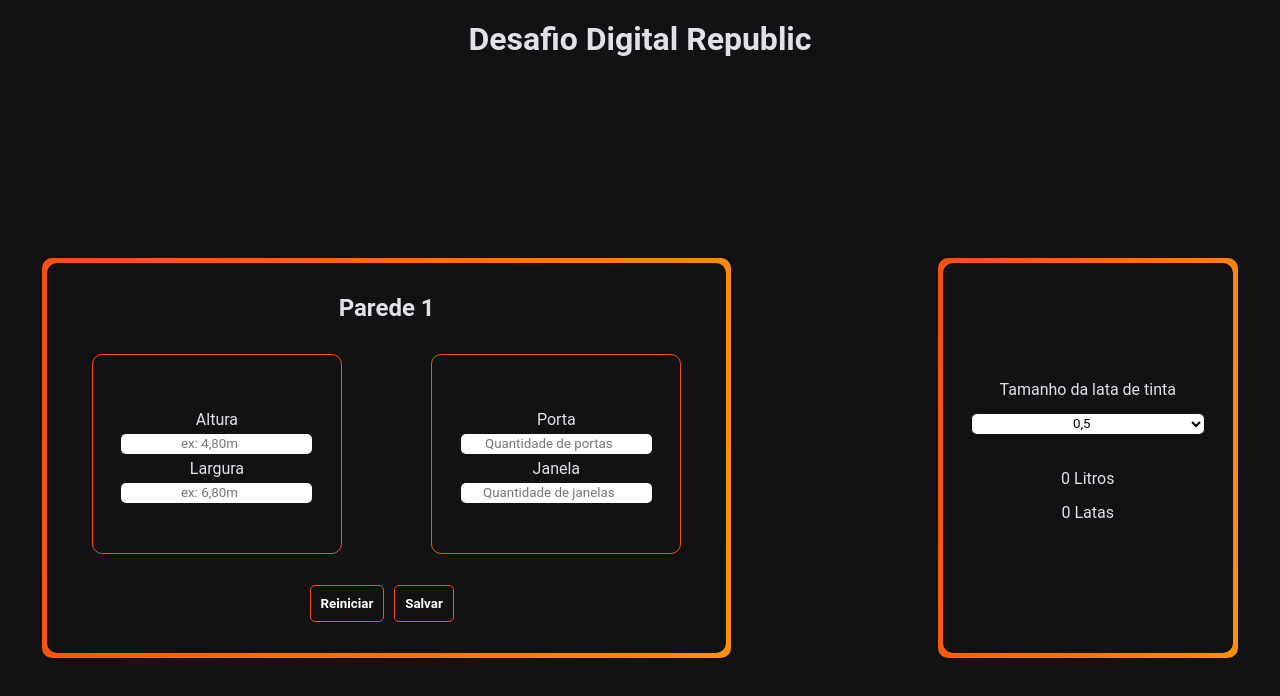
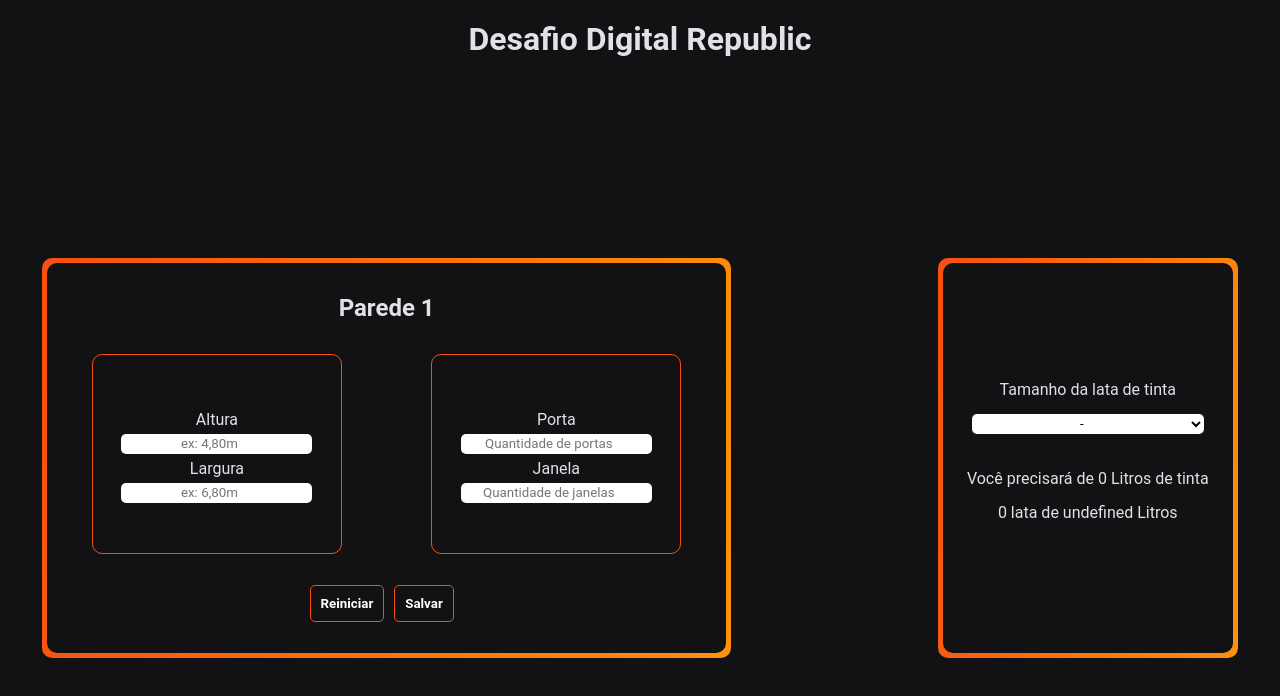
Before and after one commit to madruga665/desafio-digital-republic, a React (Create React App) app: page / in a window 1280 px wide. Shown: the top 696 px of the page. Built offline with nearby package versions, Linux system fonts and the light colour scheme.

Commit message:
feat: monstra a quantidade de latas para o usuário

```diff
--- a/src/components/Form/index.jsx
+++ b/src/components/Form/index.jsx
@@ -19,7 +19,7 @@
   const handleSubmit = () => {
     const squareMeter = calculateArea(Number(height), Number(width));
     const result = calculateLitros(squareMeter);
-    setLitros(litros + result);
+    setLitros(Number(litros + result).toFixed(2));
     setWallNumber(wallNumber + 1);
     setHeight('');
     setWidth('');
--- a/src/components/ResultBox/index.jsx
+++ b/src/components/ResultBox/index.jsx
@@ -1,26 +1,35 @@
-import React, { useContext, useState } from 'react';
+import React, { useContext, useEffect, useState } from 'react';
 import MainContext from '../../contexts/MainContext';
+import { calculateBucketQuantity } from '../../utils/calculateBucketQuantity';
 import style from './styles.module.scss';
 
 export default function ResultBox() {
-  const { litros, paintBuckets } = useContext(MainContext);
+  const { litros, paintBuckets, setPaintBuckets } = useContext(MainContext);
   const [bucketSize, setBucketSize] = useState()
 
-  console.log(bucketSize);
+  useEffect(() => {
+    setPaintBuckets(Math.ceil(calculateBucketQuantity(litros, bucketSize)));
+  }, [bucketSize]);
 
   return (
     <div className={style.resultBoxBorder}>
       <div className={style.resultBoxContainer}>
         <label htmlFor="bucketSize">Tamanho da lata de tinta</label>
-        <select onChange={(event) => setBucketSize(event.target.value)} name="" id="bucketSize">
+        <select onChange={(event) => setBucketSize(event.target.value)} id="bucketSize">
+          <option hidden value={0}>-</option>
           <option value={0.5}>0,5</option>
           <option value={2.5}>2,5</option>
           <option value={3.6}>3,6</option>
           <option value={18}>18</option>
         </select>
         <div className={style.result}>
-          <span>{litros} Litros</span>
-          <span>{paintBuckets} Latas</span>
+          <span> Você precisará de {litros} Litros de tinta</span>
+          <span>
+            {}
+            {paintBuckets > 1
+            ? `${!paintBuckets ? 0 : paintBuckets} latas de ${bucketSize} Litros`
+            : `${!paintBuckets ? 0 : paintBuckets} lata de ${bucketSize} Litros`}
+          </span>
         </div>
       </div>
     </div>
--- a/src/utils/calculateArea.js
+++ b/src/utils/calculateArea.js
@@ -1,4 +1,4 @@
 export const calculateArea = (heigth, width) => {
-  const result = heigth * width;
+  const result = (heigth * width);
   return result;
 };
--- /dev/null
+++ b/src/utils/calculateBucketQuantity.js
@@ -0,0 +1,4 @@
+export const calculateBucketQuantity = (litros, bucketSize) => {
+  const result = (litros / bucketSize);
+  return result;
+};
--- a/src/utils/calculateLitros.js
+++ b/src/utils/calculateLitros.js
@@ -1,4 +1,4 @@
 export const calculateLitros = (squareMeter) => {
-  const result = squareMeter / 5;
+  const result = (squareMeter / 5);
   return result;
 };
```
